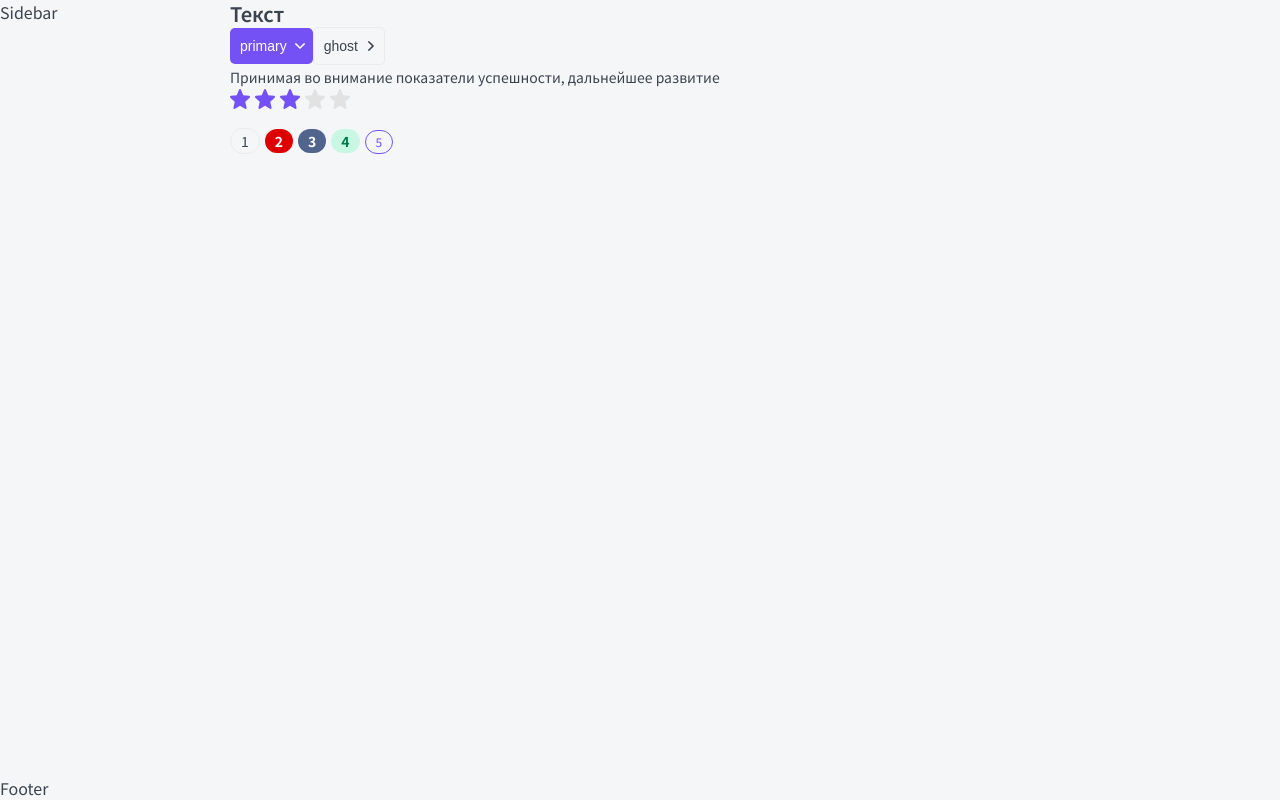
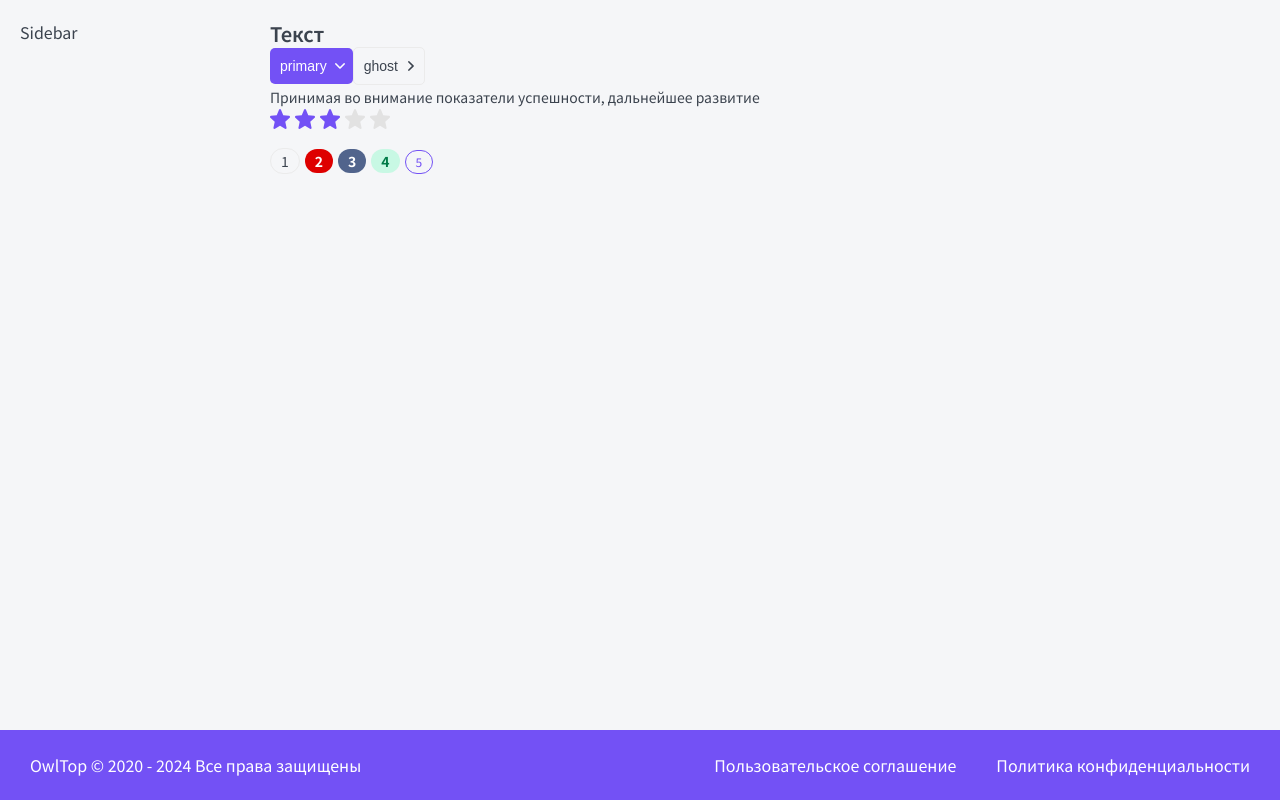
Before and after one commit to Immeo/next-app-router-pages, a Next.js app: page / in a window 1280 px wide. Built offline with nearby package versions, Linux system fonts and the light colour scheme.

Commit message:
13-add styles to footer

```diff
--- a/layout/Footer/Footer.module.css
+++ b/layout/Footer/Footer.module.css
@@ -0,0 +1,24 @@
+.footer {
+	display: grid;
+
+	padding: 25px 30px;
+
+	color: var(--white);
+
+	background: var(--primary);
+
+	font-size: 16px;
+	line-height: 20px;
+	grid-template-columns: 1fr auto auto;
+	gap: 10px 40px;
+}
+
+.footer a:hover {
+	color: var(--gray-light);
+}
+
+@media (max-width: 765px) {
+	.footer {
+		grid-template-columns: 1fr;
+	}
+}
--- a/layout/Footer/Footer.tsx
+++ b/layout/Footer/Footer.tsx
@@ -1,6 +1,19 @@
+import cn from 'classnames';
+import { format } from 'date-fns';
+import styles from './Footer.module.css';
 import { IFooter } from './Footer.props';
 
-function Footer({ className }: IFooter) {
-	return <div className={className}>Footer</div>;
+function Footer({ className, ...props }: IFooter) {
+	return (
+		<footer className={cn(className, styles.footer)} {...props}>
+			<div>OwlTop © 2020 - {format(new Date(), 'yyyy')} Все права защищены</div>
+			<a href='#' target='_blank'>
+				Пользовательское соглашение
+			</a>
+			<a href='#' target='_blank'>
+				Политика конфиденциальности
+			</a>
+		</footer>
+	);
 }
 export default Footer;
--- a/layout/Layout.module.css
+++ b/layout/Layout.module.css
@@ -1,6 +1,7 @@
 .wrapper {
 	display: grid;
 	min-height: 100vh;
+	gap: 20px;
 	grid-template-columns: auto 230px minmax(320px, 1200px) auto;
 	grid-template-rows: auto 1fr auto;
 	grid-template-areas:
--- a/package.json
+++ b/package.json
@@ -12,6 +12,7 @@
 	},
 	"dependencies": {
 		"classnames": "^2.5.1",
+		"date-fns": "^4.1.0",
 		"next": "14.2.16",
 		"react": "^18",
 		"react-dom": "^18"
```
Also changed, not shown: 1 other file (tests, documents, lock files or other folders).
